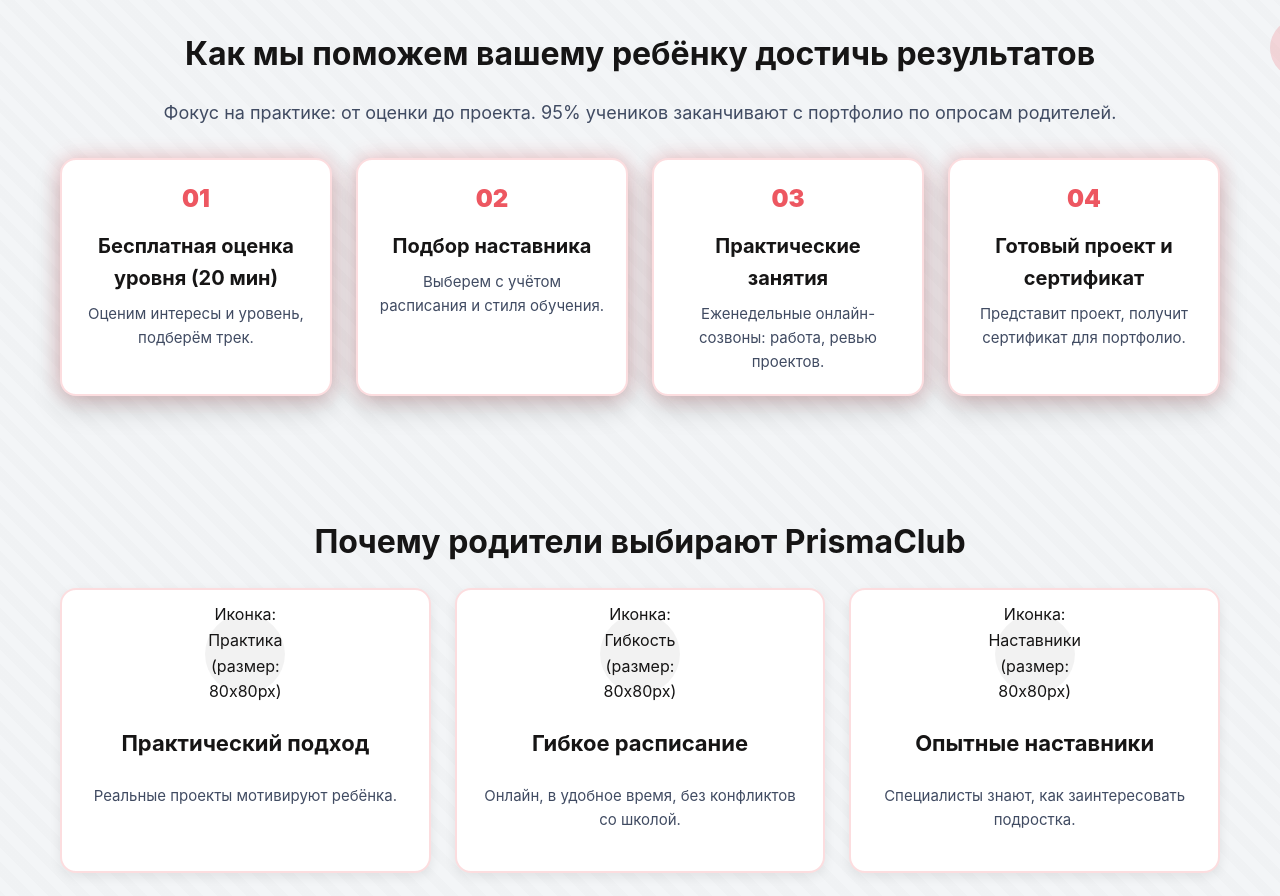
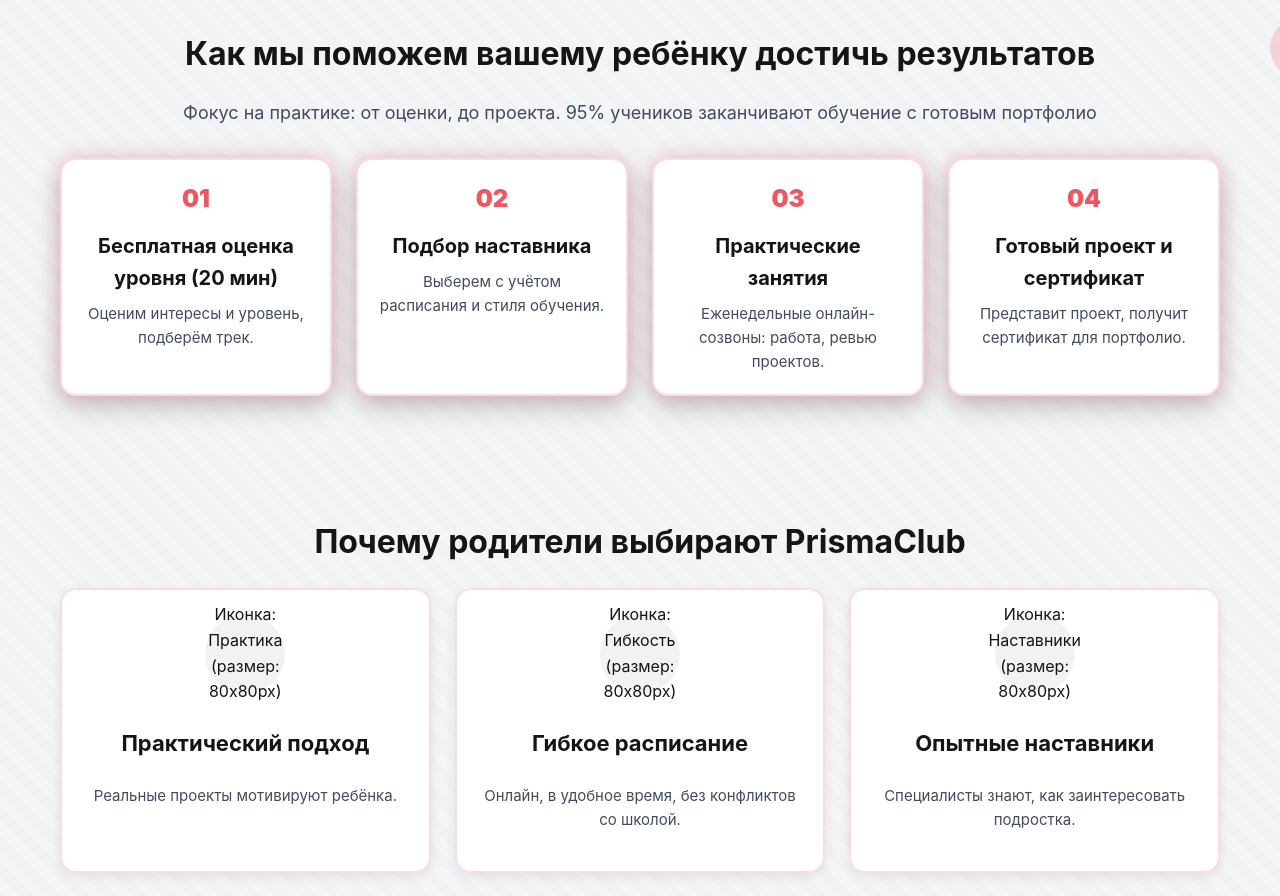
Before and after one commit to nestoreons/PrismaClub, a plain HTML site: page index.html in a window 1280 px wide. Shown: the part 820-1716 px from the top of the page. Drawn offline with Linux system fonts and the light colour scheme.

Commit message:
Update index.html

```diff
--- a/index.html
+++ b/index.html
@@ -61,7 +61,7 @@
   <section id="steps">
     <div class="wrap">
       <h2 class="section-title">Как мы поможем вашему ребёнку достичь результатов</h2>
-      <p class="section-sub">Фокус на практике: от оценки до проекта. 95% учеников заканчивают с портфолио по опросам родителей.</p>
+      <p class="section-sub">Фокус на практике: от оценки, до проекта. 95% учеников заканчивают обучение с готовым портфолио</p>
       <div class="steps">
         <div class="step"><div class="num">01</div><h3>Бесплатная оценка уровня (20 мин)</h3><p class="muted">Оценим интересы и уровень, подберём трек.</p></div>
         <div class="step"><div class="num">02</div><h3>Подбор наставника</h3><p class="muted">Выберем с учётом расписания и стиля обучения.</p></div>
```
